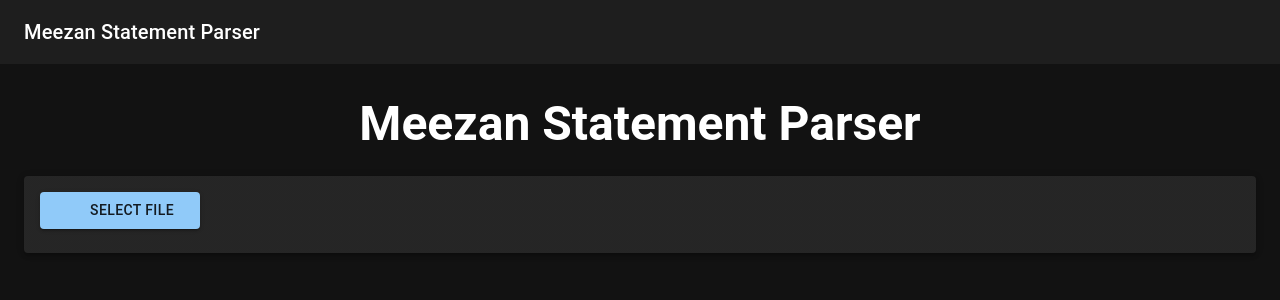
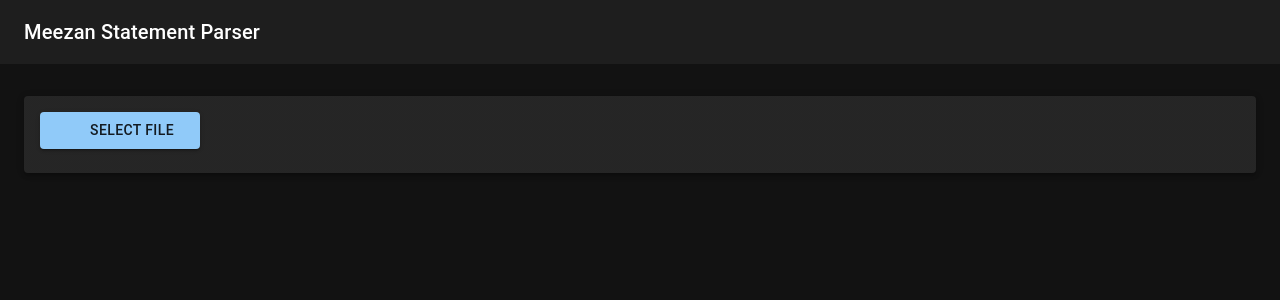
Before and after one commit to ibrahimahtsham/meezan-statement-parser-and-expense-tracker, a React (Vite) app: page / in a window 1280 px wide. Shown: the top 300 px of the page. Built offline with nearby package versions, Linux system fonts and the light colour scheme; some icons are missing.

Commit message:
feat: remove header Typography from Home component for cleaner UI

```diff
--- a/src/pages/Home/index.jsx
+++ b/src/pages/Home/index.jsx
@@ -34,9 +34,6 @@
     <Box sx={{ bgcolor: "background.default", minHeight: "100vh", py: 4 }}>
       <Container maxWidth={false} sx={{ px: { xs: 1, sm: 3 }, width: "100%" }}>
         <Stack spacing={3}>
-          <Typography variant="h3" fontWeight={700} align="center" gutterBottom>
-            Meezan Statement Parser
-          </Typography>
           <FileUploadCard fileName={fileName} onFileChange={handleFileChange} />
           {statement && (
             <AccountInfoCard statement={statement} onLogJson={handleLogJson} />
```
